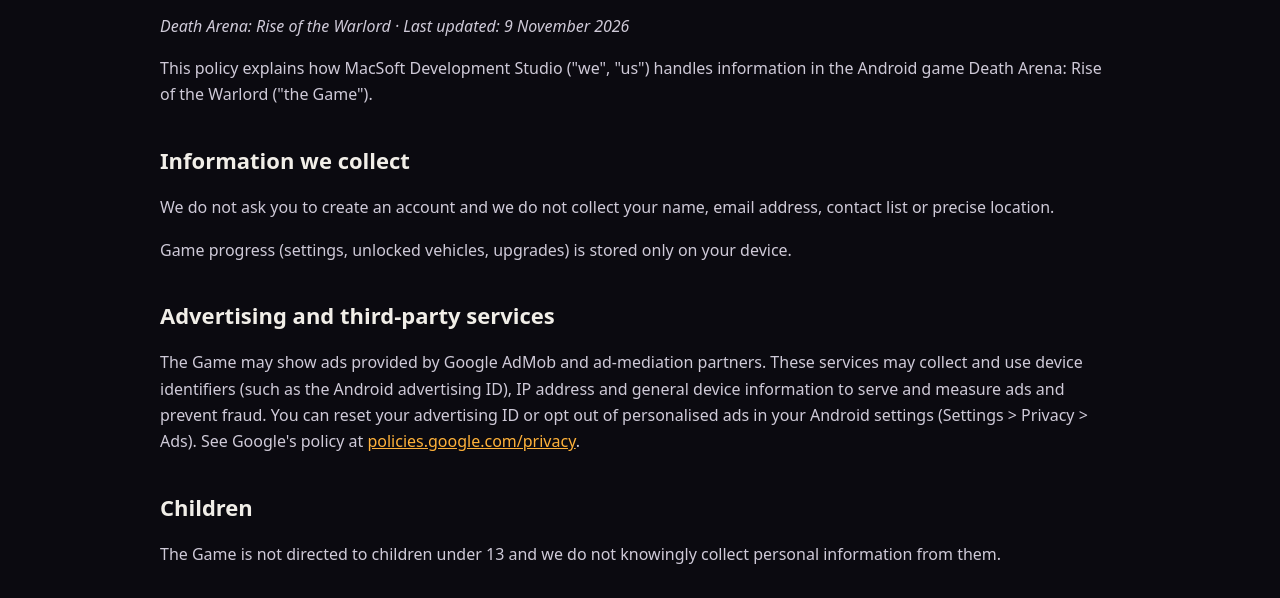
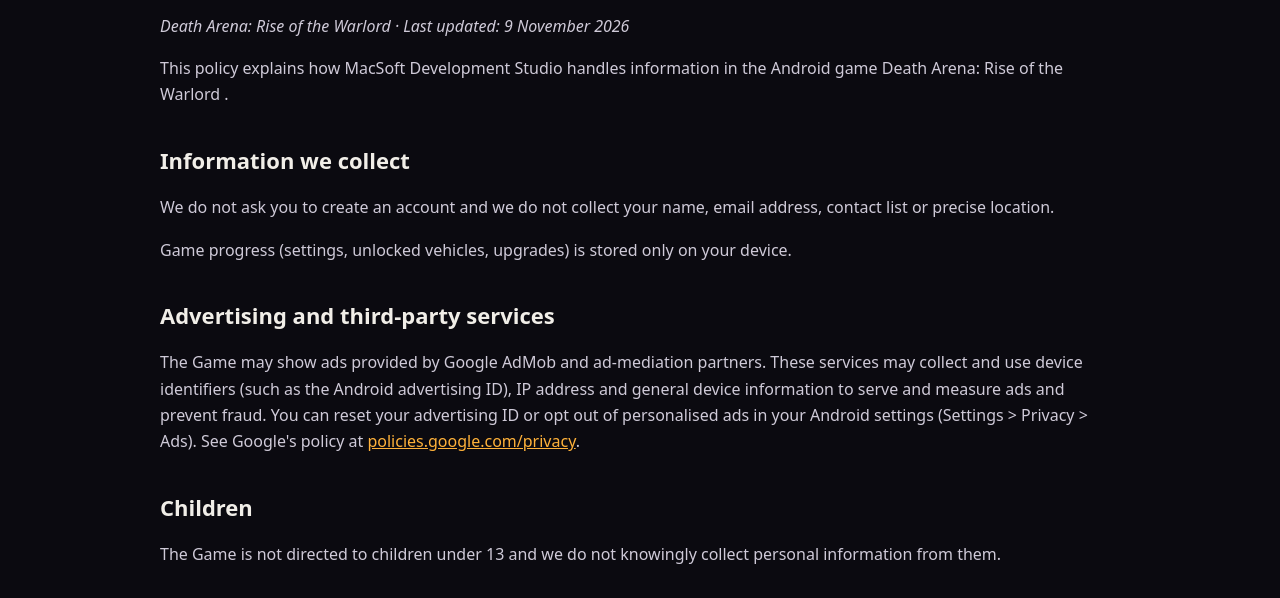
Before and after one commit to neofaran/neofaran.github.io, a plain HTML site: page deatharena/privacy.html in a window 1280 px wide. Shown: the part 194-792 px from the top of the page. Drawn offline with Linux system fonts and the light colour scheme.

Commit message:
Update privacy policy wording
Removed unnecessary quotes around 'we' and 'us' in the privacy policy.

```diff
--- a/deatharena/privacy.html
+++ b/deatharena/privacy.html
@@ -2,7 +2,7 @@
 <title>Privacy Policy – Death Arena: Rise of the Warlord</title><link rel="stylesheet" href="../style.css"></head><body>
 <header><div class="wrap"><a class="logo" href="../">MAC<b>SOFT</b> <span style="font-weight:500;color:var(--dim)">Development Studio</span></a></div></header>
 <main class="wrap page"><h1>Privacy Policy</h1><p><em>Death Arena: Rise of the Warlord · Last updated: 9 November 2026</em></p>
-<p>This policy explains how MacSoft Development Studio ("we", "us") handles information in the Android game Death Arena: Rise of the Warlord ("the Game").</p>
+<p>This policy explains how MacSoft Development Studio handles information in the Android game Death Arena: Rise of the Warlord .</p>
 <h2>Information we collect</h2>
 <p>We do not ask you to create an account and we do not collect your name, email address, contact list or precise location.</p>
 <p>Game progress (settings, unlocked vehicles, upgrades) is stored only on your device.</p>
```
